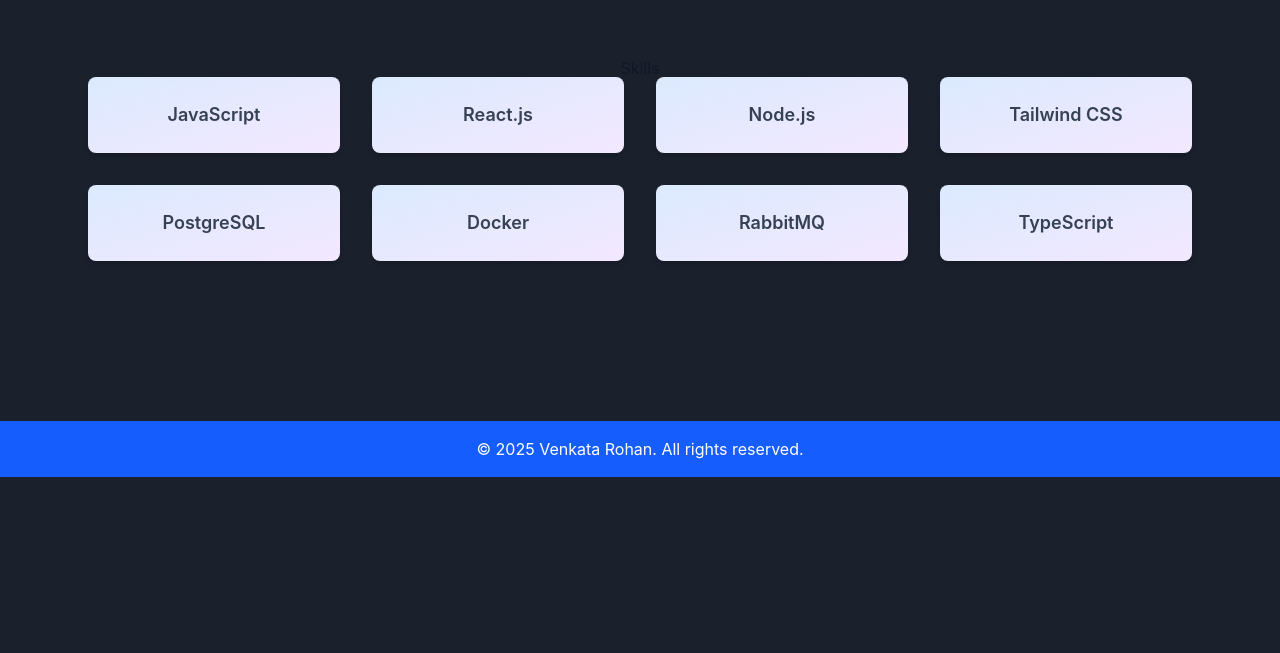
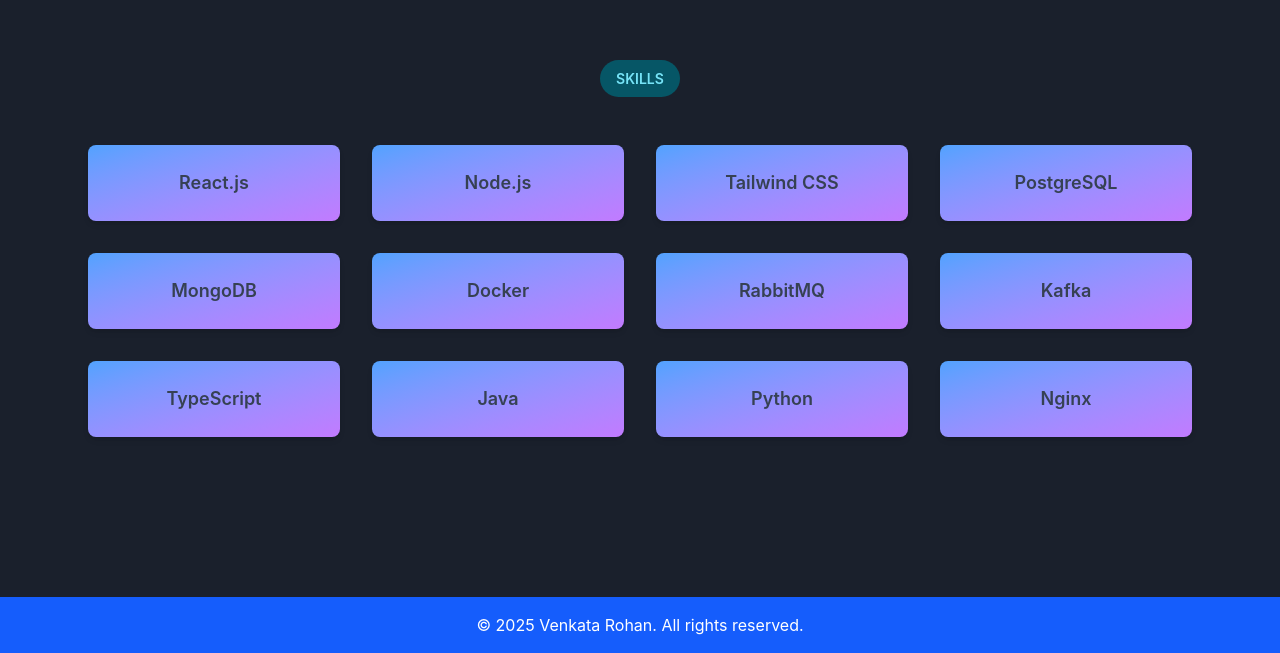
Before and after one commit to VenkataRohan/portfolio, a Next.js app: page / in a window 1280 px wide. Shown: the part 2650-3303 px from the top of the page. Before the commit the page ends 3127 px from the top, so only its background shows below. Built offline with nearby package versions, Linux system fonts and the light colour scheme.

Commit message:
updated skills

```diff
--- a/src/app/components/Skill.tsx
+++ b/src/app/components/Skill.tsx
@@ -1,6 +1,7 @@
+import { Text, Box } from "@chakra-ui/react";
 import { motion } from 'framer-motion';
 
-const skills = ['JavaScript', 'React.js', 'Node.js', 'Tailwind CSS', 'PostgreSQL', 'Docker', 'RabbitMQ', 'TypeScript'];
+const skills = ['React.js', 'Node.js', 'Tailwind CSS', 'PostgreSQL', 'MongoDB' ,'Docker', 'RabbitMQ', 'Kafka', 'TypeScript', 'Java', 'Python' ,'Nginx' ];
 
 const containerVariants = {
   hidden: { opacity: 0 },
@@ -22,22 +23,50 @@ const Skill: React.FC = () => (
   <section id="skills" className="py-20 px-6 ">
     <div className="max-w-6xl mx-auto text-center py-20 px-6">
       {/* Section Title */}
-    <h2 className="text-4xl font-semibold text-gray-900 mb-10">
+      {/* <Text
+        fontSize="2xl"
+        color='white'
+        lineHeight="tall"
+        p={4}
+      > Skills </Text> */}
+      <motion.div
+          initial={{ opacity: 0, y: -20, x: -100 }}
+          whileInView={{ opacity: 1, y: 0, x: 0 }}
+          transition={{ duration: 1 }}
+        // viewport={{ once : true }}
+        >
+      <Box
+            textAlign="center"
+            mb={12}
+            // animation={sectionInView ? `${slideInFromLeft} 1s ease-in-out` : "none"}
+          >
+            <Text
+              display="inline-block"
+              px={4}
+              py={2}
+              fontSize="sm"
+              fontWeight="semibold"
+              color="cyan.300"
+              bg="cyan.900"
+              rounded="full"
+              textTransform="uppercase"
+            >
              Skills
-    </h2>
-
+            </Text>
+          </Box>
+          </motion.div>
       {/* Skills Grid */}
       <motion.div
         className="grid grid-cols-2 md:grid-cols-3 lg:grid-cols-4 gap-8"
         variants={containerVariants}
         initial="hidden"
         whileInView="visible"
-      viewport={{ once: true }} // Trigger animation only once
+        // viewport={{ once: true }} // Trigger animation only once
       >
         {skills.map((skill, index) => (
           <motion.div
             key={skill}
-          className="relative bg-gradient-to-br from-blue-100 to-purple-100 p-6 rounded-lg shadow-md text-center text-lg font-semibold text-gray-700 hover:shadow-lg transition-all duration-300 transform hover:-translate-y-2 group"
+            className="relative bg-gradient-to-br from-blue-400 to-purple-400 p-6 rounded-lg shadow-md text-center md:text-lg text-xs font-semibold text-gray-700 hover:shadow-lg transition-all duration-300 transform hover:-translate-y-2 group"
             variants={itemVariants}
           >
             {/* Skill Text */}
```
Lines whose indentation alone changed are shown as unchanged.
